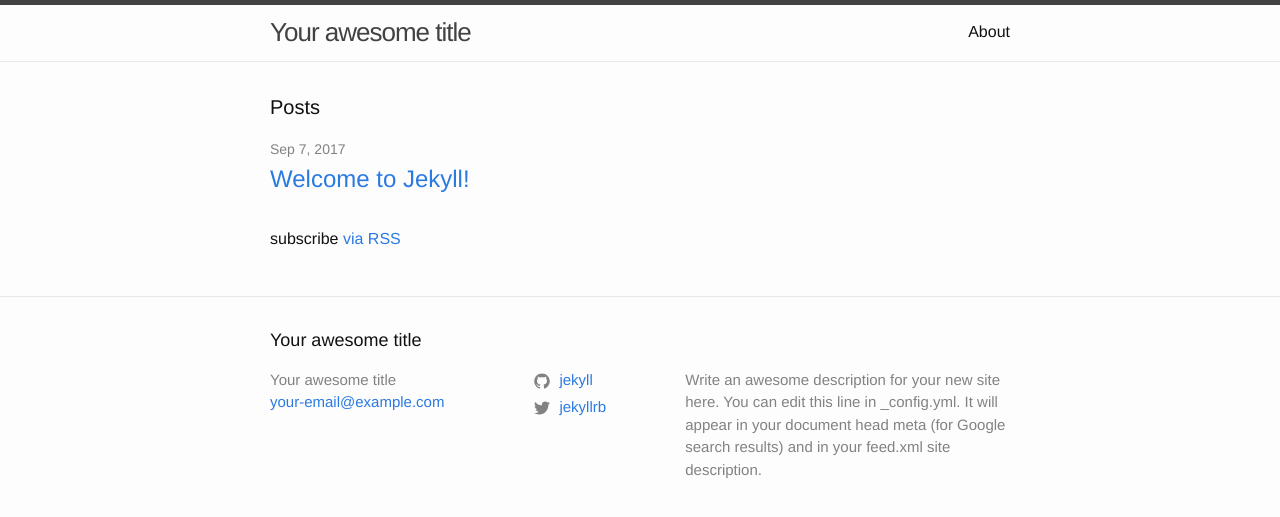
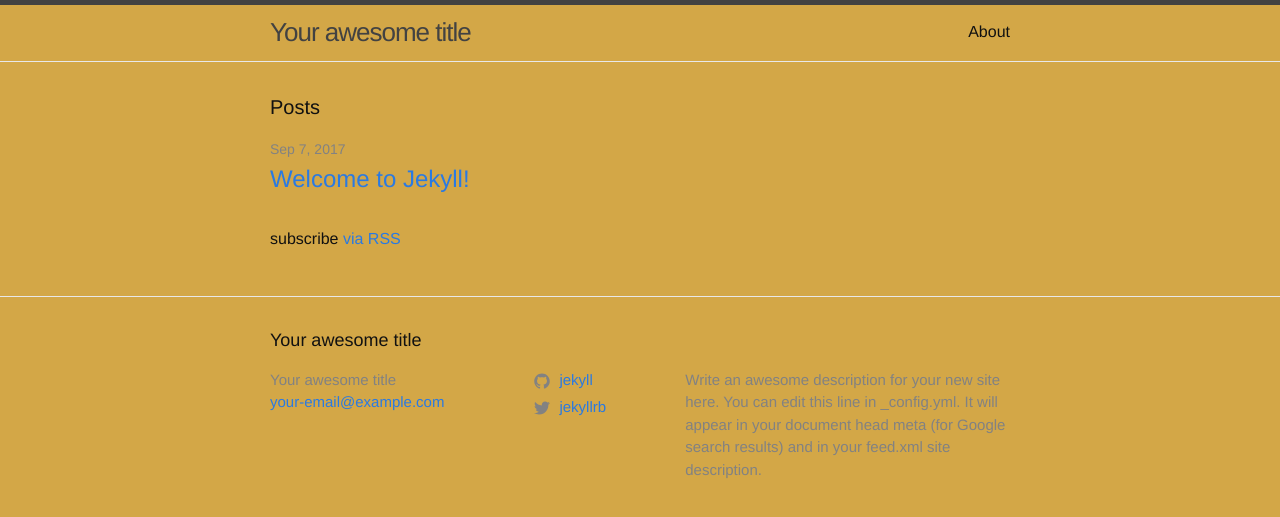
Before and after one commit to uuctsearch/uuctsearch.github.io, a Jekyll site: the page built from index.md, in a window 1280 px wide. Shown: the top 517 px of the page. Built offline with Jekyll 4.4.1, drawn with Linux system fonts in a browser that asks for light colours.

Commit message:
Update minima.scss

```diff
--- a/_sass/minima.scss
+++ b/_sass/minima.scss
@@ -11,7 +11,7 @@ $base-line-height: 1.5 !default;
 $spacing-unit:     30px !default;
 
 $text-color:       #111 !default;
-$background-color: #fdfdfd !default;
+$background-color: #d3a747 !default;
 $brand-color:      #2a7ae2 !default;
 
 $grey-color:       #828282 !default;
```
